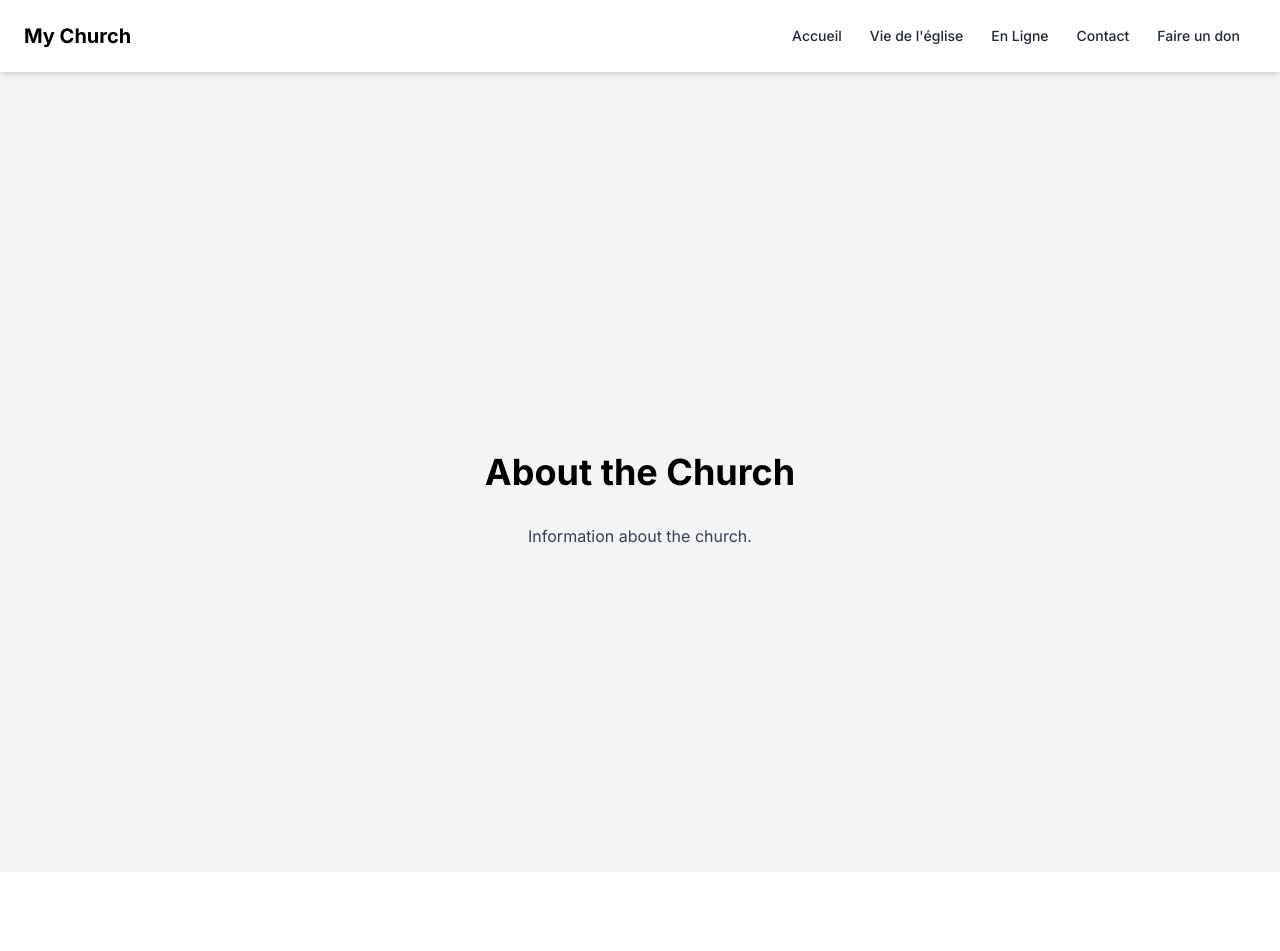
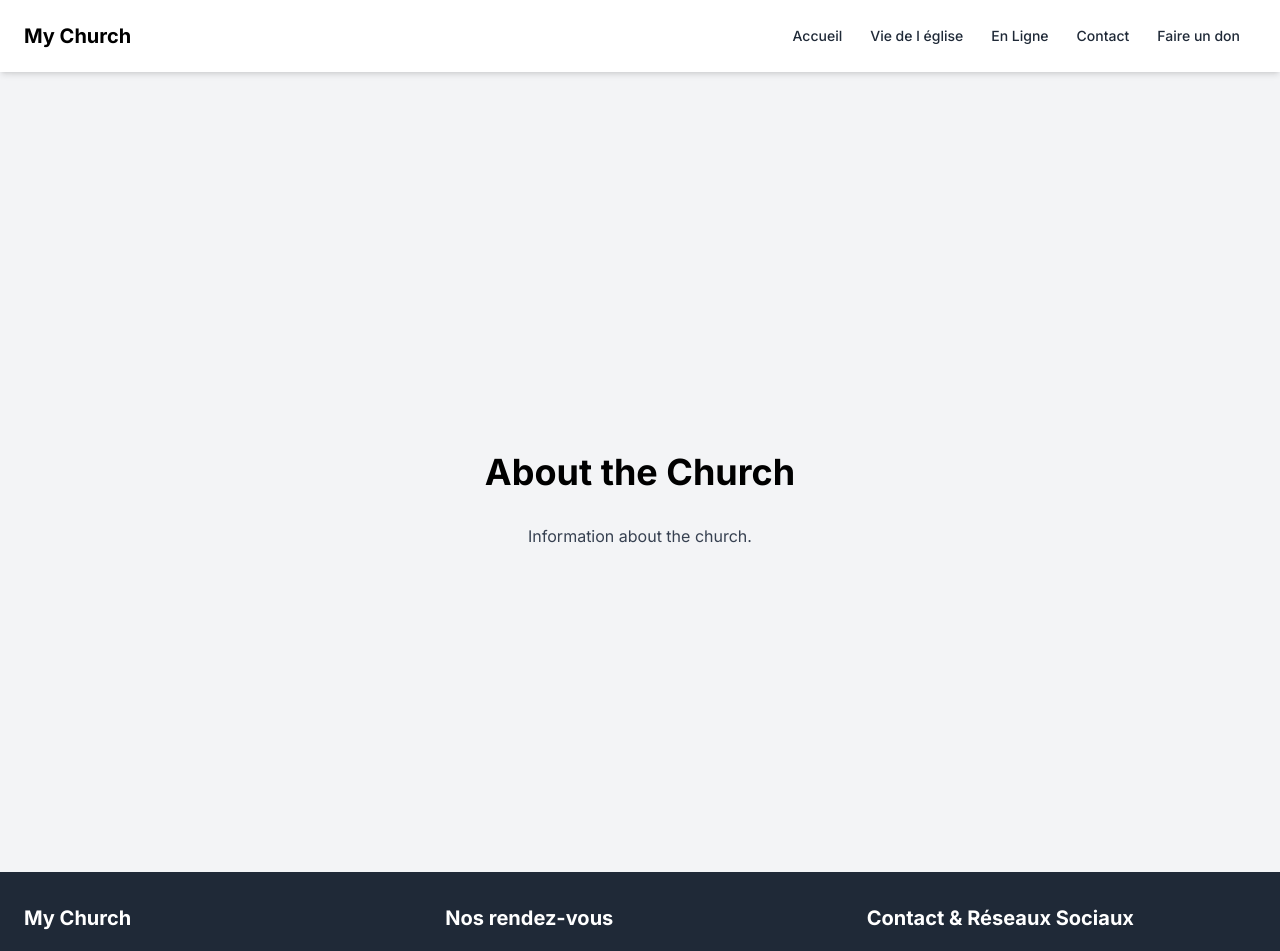
Before and after one commit to Princeaman007/PIWC, a Next.js app: page /don in a window 1280 px wide. Shown: the top 951 px of the page. Before the commit the page ends 872 px from the top, so only its background shows below. Built offline with nearby package versions, Linux system fonts and the light colour scheme.

Commit message:
improv pages

```diff
--- a/app/contact/page.tsx
+++ b/app/contact/page.tsx
@@ -1,6 +1,7 @@
 import Link from "next/link";
 import Head from 'next/head';
 import Navbar from "@/components/Navbar";
+import Footer from "@/components/footer";
 
 
 const contact = () =>{
@@ -18,6 +19,7 @@ const contact = () =>{
             Information about the church.
           </p>
         </main>
+        <Footer/>
       </div>
     )
 }
--- a/app/don/page.tsx
+++ b/app/don/page.tsx
@@ -1,6 +1,7 @@
 import Link from "next/link";
 import Head from 'next/head';
 import Navbar from "@/components/Navbar";
+import Footer from "@/components/footer";
 
 
 const Don = () =>{
@@ -18,6 +19,7 @@ const Don = () =>{
             Information about the church.
           </p>
         </main>
+        <Footer/>
       </div>
     )
 }
--- a/app/enligne/page.tsx
+++ b/app/enligne/page.tsx
@@ -1,6 +1,7 @@
 
 import Head from 'next/head';
 import Navbar from "@/components/Navbar";
+import Footer from '@/components/footer';
 
 
 const Enligne = () =>{
@@ -18,7 +19,9 @@ const Enligne = () =>{
             Information about the church.
           </p>
         </main>
+        <Footer/>
       </div>
+
     )
 }
 
--- a/app/leglise/page.tsx
+++ b/app/leglise/page.tsx
@@ -1,6 +1,7 @@
 import Link from "next/link";
 import Head from 'next/head';
 import Navbar from "@/components/Navbar";
+import Footer from "@/components/footer";
 
 
 const Leglise = () =>{
@@ -18,6 +19,7 @@ const Leglise = () =>{
             Information about the church.
           </p>
         </main>
+        <Footer/>
       </div>
     )
 }
--- a/components/Navbar.tsx
+++ b/components/Navbar.tsx
@@ -22,7 +22,7 @@ export default function Navbar() {
                             <Link href="/">Accueil</Link>
                         </MenubarTrigger>
                         <MenubarTrigger className="text-gray-800 hover:text-orange-700 transition duration-300 ease-in-out">
-                            <Link href="/leglise">Vie de l'église</Link>
+                            <Link href="/leglise">Vie de l église</Link>
                         </MenubarTrigger>
                         <MenubarTrigger className="text-gray-800 hover:text-orange-700 transition duration-300 ease-in-out">
                             <Link href="/enligne">En Ligne</Link>
```
